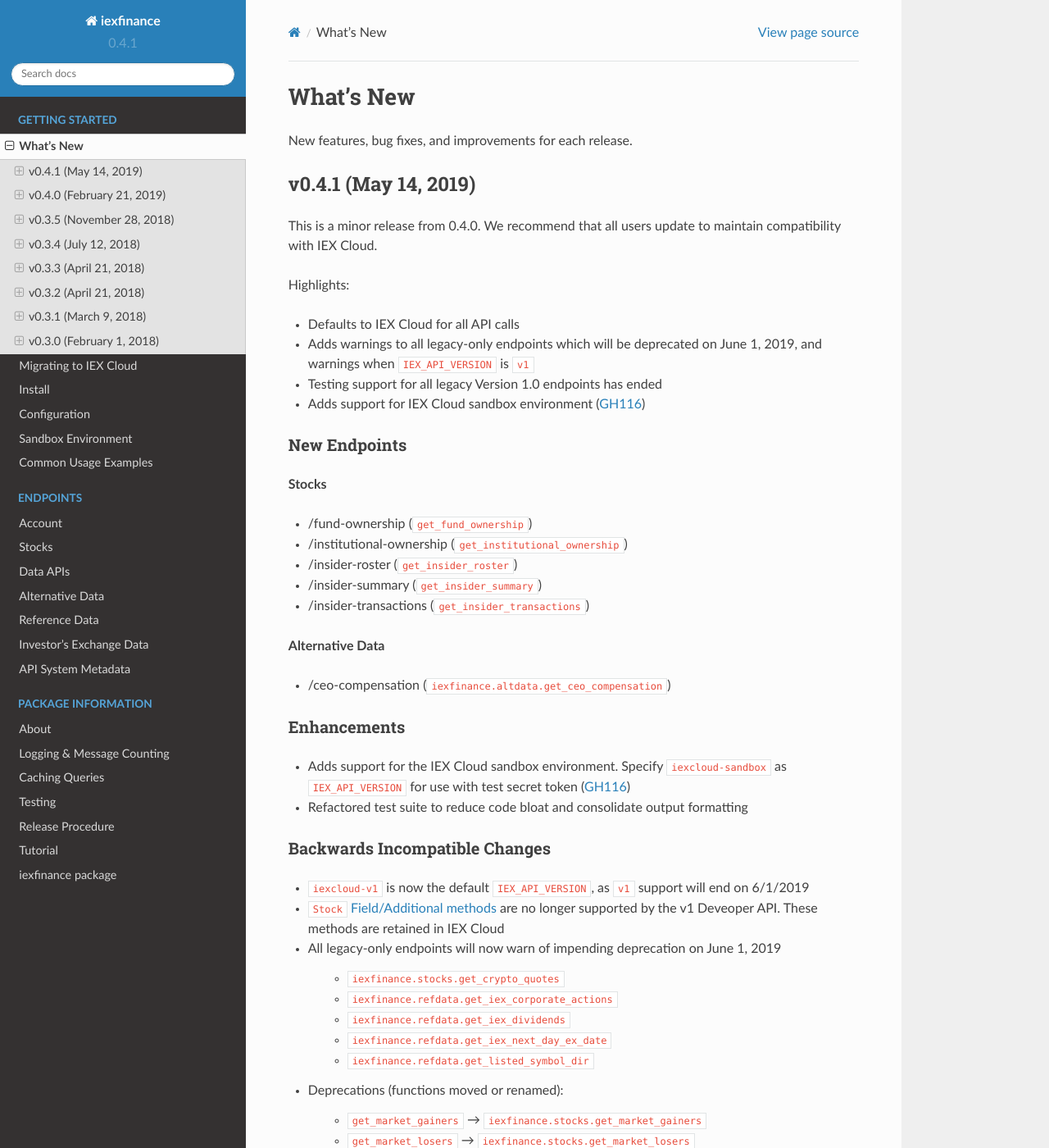
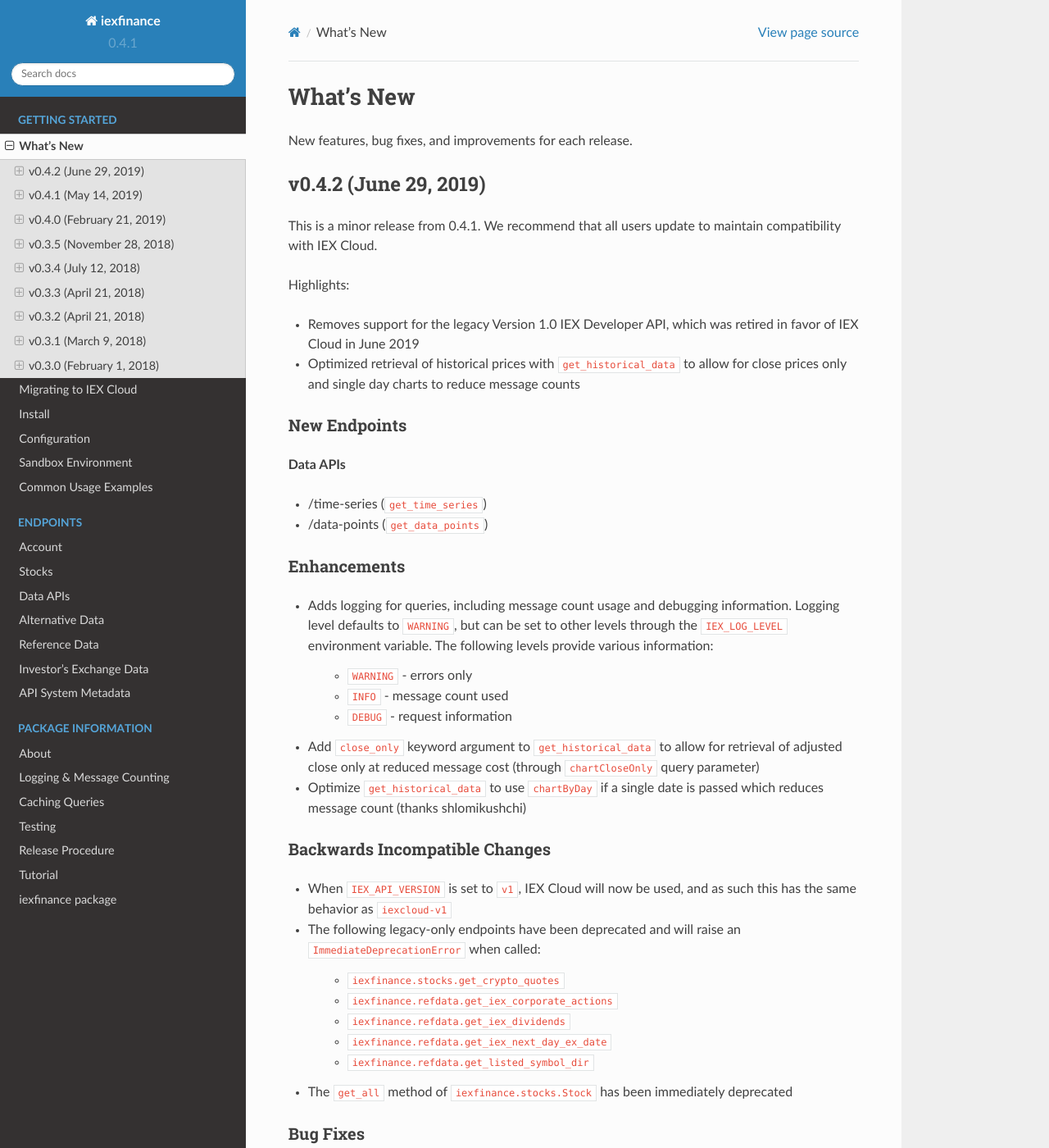
Before and after one commit to addisonlynch/iexfinance, a Sphinx documentation site: the page built from docs/source/whatsnew.rst, in a window 1280 px wide and 1400 px high. Shown: the whole window at 82% size. Built offline with Sphinx 7.4.7 and the Read the Docs theme 2.0.0, drawn with Linux system fonts in a browser that asks for light colours; some of the changed text lies outside the part shown.

Commit message:
PERF: Optimize Stocks get_historical_data to reduce message count in queries (#153)
* PERF: Optimize Stocks get_historical_data

```diff
--- a/README.rst
+++ b/README.rst
@@ -218,6 +218,12 @@
 
     df = get_historical_data("TSLA", start, end)
 
+To obtain daily closing prices only (reduces message count), set
+``close_only=True``:
+
+.. code:: python
+
+    df = get_historical_data("TSLA", "20190617", close_only=True)
 
 For Pandas DataFrame output formatting, pass ``output_format``:
 
--- a/docs/source/stocks.rst
+++ b/docs/source/stocks.rst
@@ -26,7 +26,9 @@
 
 Certain endpoints such as :ref:`Historical Data<stocks.historical>`,
 which are unrelated to specific symbols, are supported by top-level functions
-(i.e. ``iexfinance.stocks.get_historical_data``).
+(i.e. ``iexfinance.stocks.get_historical_data``). This function is
+**optimized** to achieve the lowest possible message count for retrieval in a
+single request.
 
 .. ipython:: python
 
@@ -336,6 +338,13 @@
 Historical Prices
 -----------------
 
+.. note:: The ``Stock.get_historical_prices`` method is an *exact* mirror of
+          the Historical Prices (chart) endpoint and accepts all
+          parameters, but is **not optimized**. Use ``get_historical_data`` for
+          optimized message counts. ``get_historical_data`` accepts ``start``,
+          ``end`` (optional) along with the parameter ``close_only``, and no
+          other parameters.
+
 The method used to obtain historical prices from a ``Stock`` object:
 
 .. ipython:: python
@@ -346,12 +355,13 @@
     aapl.get_historical_prices()
 
 
-Historical time series data is also available through the
-``get_historical_prices`` method or the top-level ``get_historical_data`` and
-``get_historical_intraday`` functions of ``stocks``, which source the `Historical Prices <https://iexcloud.io/docs/api/#historical-prices>`__ endpoint.
+Historical time series data is also available through the **optimized**
+top-level ``get_historical_data`` and
+``get_historical_intraday`` functions of ``stocks``, which source the
+`Historical Prices <https://iexcloud.io/docs/api/#historical-prices>`__
+endpoint, and accept a date or date range for retrieval.
 
-Daily data can be retrieved from up to 5 years before the current date, and
-historical data up to 3 months prior to the current date.
+Daily data can be retrieved from up to 10 years before the current date.
 
 Daily
 ~~~~~
@@ -397,6 +407,17 @@
     data = get_historical_intraday("AAPL", date, output_format='pandas')
     data.head()
 
+Closing Prices Only
+^^^^^^^^^^^^^^^^^^^
+
+To retrieve closing prices only, use ``get_historical_data`` and set
+``close_only=True``:
+
+.. ipython:: python
+
+    from iexfinance.stocks import get_historical_data
+
+    get_historical_data("AAPL", "20190617", close_only=True)
 
 
 .. _stocks.income_statement:
--- a/docs/source/whatsnew.rst
+++ b/docs/source/whatsnew.rst
@@ -5,6 +5,8 @@
 **********
 
 New features, bug fixes, and improvements for each release.
+
+.. include:: whatsnew/v0.4.2.txt
 
 .. include:: whatsnew/v0.4.1.txt
 
--- a/docs/source/whatsnew/v0.4.2.txt
+++ b/docs/source/whatsnew/v0.4.2.txt
@@ -10,8 +10,9 @@
 Highlights:
 
 - Removes support for the legacy Version 1.0 IEX Developer API, which was
-retired in favor of IEX Cloud in June 2019
-
+  retired in favor of IEX Cloud in June 2019
+- Optimized retrieval of historical prices with ``get_historical_data`` to
+  allow for close prices only and single day charts to reduce message counts
 
 New Endpoints
 ~~~~~~~~~~~~~
@@ -25,14 +26,19 @@
 ~~~~~~~~~~~~
 
 - Adds logging for queries, including message count usage and debugging
-information. Logging level defaults to ``WARNING``, but can be set to other
-levels through the ``IEX_LOG_LEVEL`` environment variable. The following levels
-provide various information:
+  information. Logging level defaults to ``WARNING``, but can be set to other
+  levels through the ``IEX_LOG_LEVEL`` environment variable. The following
+  levels provide various information:
 
     - ``WARNING`` - errors only
     - ``INFO`` - message count used
     - ``DEBUG`` - request information
 
+- Add ``close_only`` keyword argument to ``get_historical_data`` to allow for
+  retrieval of adjusted close only at reduced message cost (through
+  ``chartCloseOnly`` query parameter)
+- Optimize ``get_historical_data`` to use ``chartByDay`` if a single date is
+  passed which reduces message count (thanks shlomikushchi)
 
 Backwards Incompatible Changes
 ~~~~~~~~~~~~~~~~~~~~~~~~~~~~~~
@@ -47,6 +53,7 @@
     - ``iexfinance.refdata.get_iex_dividends``
     - ``iexfinance.refdata.get_iex_next_day_ex_date``
     - ``iexfinance.refdata.get_listed_symbol_dir``
+
 - The ``get_all`` method of ``iexfinance.stocks.Stock`` has been immediately
   deprecated
 
```
Also changed, not shown: other parts of docs/source/stocks.rst (+2 -2 lines), 4 other files.
